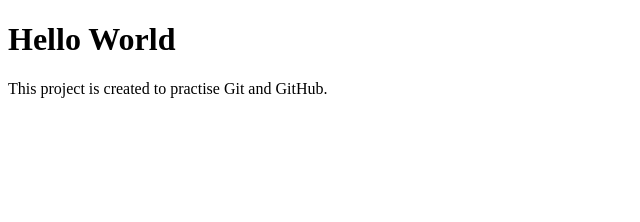
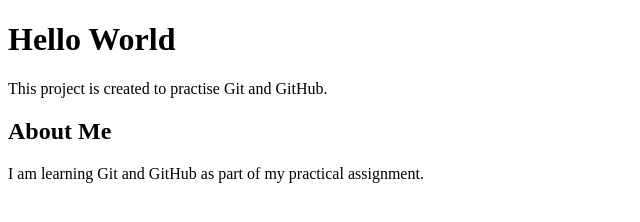
Before and after one commit to Perumal64/project-html, a plain HTML site: page index.html in a window 1280 px wide. Shown: the whole page, without its empty margins (0-640 px from the left). Drawn offline with Linux system fonts and the light colour scheme.

Commit message:
Add About Me section

```diff
--- a/index.html
+++ b/index.html
@@ -6,5 +6,9 @@
 <body>
     <h1>Hello World</h1>
     <p>This project is created to practise Git and GitHub.</p>
+<section id="about">
+    <h2>About Me</h2>
+    <p>I am learning Git and GitHub as part of my practical assignment.</p>
+</section>
 </body>
 </html>
```
